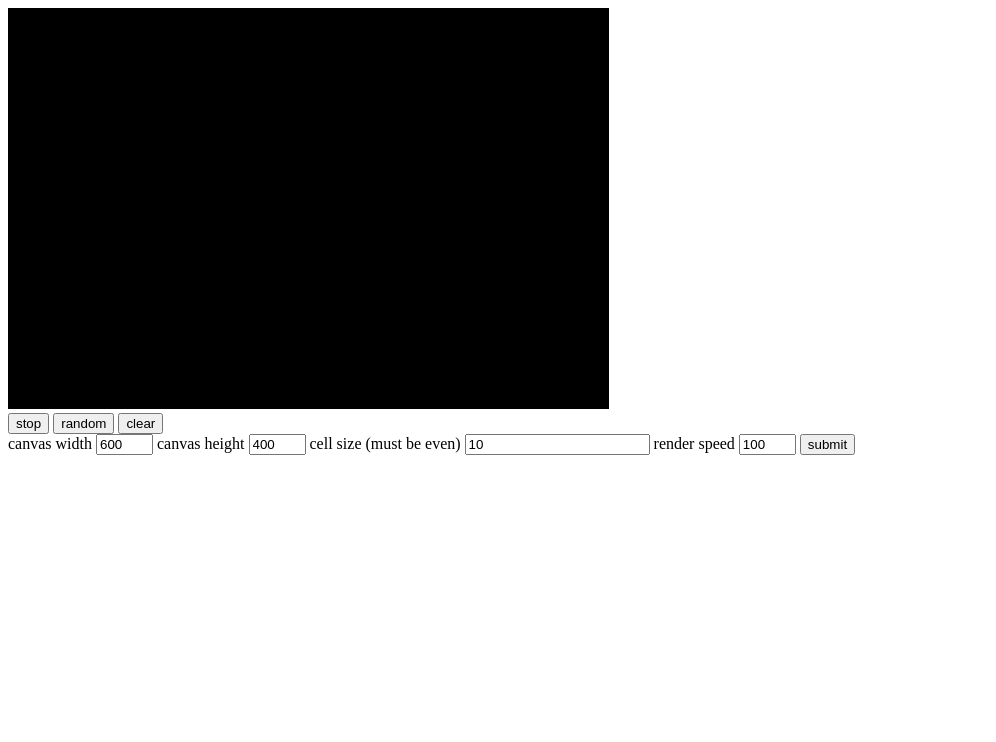
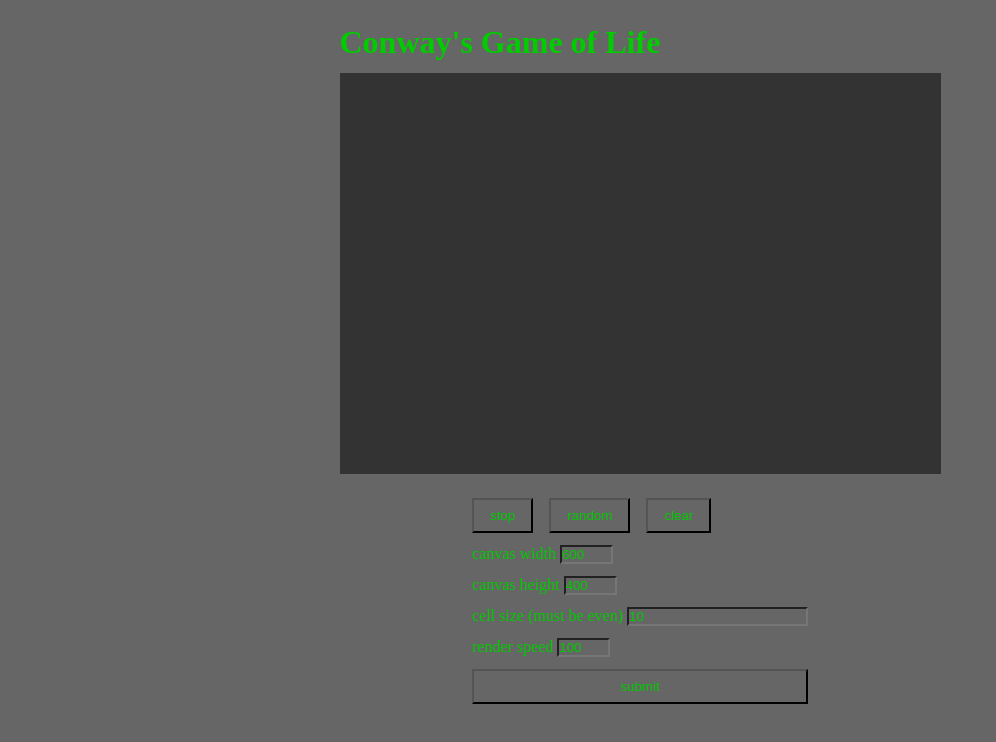
Before and after one commit to 100Rubley/gameOfLife, a plain HTML site: page index.html in a window 1280 px wide. Both pictures are taken after a click on the button "start". Shown: the whole page, without its empty margins (0-996 px from the left). Drawn offline with Linux system fonts and the light colour scheme.

Commit message:
add styles

```diff
--- a/index.html
+++ b/index.html
@@ -10,8 +10,10 @@
 
 <body>
   <main>
+    <h1>Conway's Game of Life</h1>
     <canvas class="canvas" id="canvas"></canvas>
   </main>
+
   <footer>
     <div class="controls">
       <button id="start-btn" value="off">start</button>
--- a/index.js
+++ b/index.js
@@ -9,74 +9,41 @@ const canvasWidthInput = document.getElementById('field-width')
 const cellSizeInput = document.getElementById('cell-size')
 const renderSpeedInput = document.getElementById('render-speed')
 const settingsForm = document.getElementById('settings-form')
+// DOM objects end
 
-// DOM objects end
+//variables start
+const DARK_COLOR = "rgb(51, 51, 51)"
+const LIGHT_COLOR = "rgb(0, 204, 0)"
+
+const ON = "on"
+const OFF = "off"
+
+const START = "start"
+const STOP = "stop"
+
 let cellSize = cellSizeInput.value;
 let renderSpeed = renderSpeedInput.value
+
+const ctx = canvas.getContext('2d');
+let grid, cols, rows, gameRunning;
+//variables end
+
 canvas.width = canvasWidthInput.value;
 canvas.height = canvasHeightInput.value;
-const ctx = canvas.getContext('2d');
-let grid, cols, rows, gameRunning;
 
 const startGame = () => {
-  startBtn.value = 'on'
-  startBtn.innerHTML = 'stop'
+  startBtn.value = ON
+  startBtn.innerHTML = STOP
   if (!gameRunning) {
     gameRunning = setInterval(render, renderSpeed)
   }
 }
 
 const pauseGame = () => {
-  startBtn.value = 'off'
-  startBtn.innerHTML = 'start'
+  startBtn.value = OFF
+  startBtn.innerHTML = START
   clearInterval(gameRunning)
   gameRunning = null;
-}
-
-const toggleGame = () => {
-  if (startBtn.value === 'off') {
-    startGame()
-  } else {
-    pauseGame()
-  }
-}
-
-const randomize = () => {
-  if (startBtn.value === 'on') {
-    pauseGame()
-  }
-  grid = fillWithRandom(make2DArray(cols, rows))
-  render()
-}
-
-const onClear = () => {
-  grid = make2DArray(cols, rows)
-  ctx.fillStyle = "black";
-  ctx.fillRect(0, 0, canvas.width, canvas.height);
-}
-
-const onSubmit = (e) => {
-  e.preventDefault()
-  e.stopPropagation()
-  const { elements } = settingsForm
-
-  if (startBtn.value === 'on') {
-    pauseGame()
-  }
-
-  const data = Array.from(elements).filter(({ name }) => !!name).map(({ name, value }) => ({ name, value }))
-
-  canvas.height = data.find(({ name }) => name === "field-height").value
-  canvas.width = data.find(({ name }) => name === "field-width").value
-  cellSize = data.find(({ name }) => name === "cell-size").value;
-  renderSpeed = data.find(({ name }) => name === "render-speed").value;
-
-  setup()
-}
-
-const onCanvasClick = (e) => {
-  pauseGame()
-  flipCell(e)
 }
 
 const flipCell = (e) => {
@@ -95,21 +62,15 @@ const flipCell = (e) => {
       const y = j * cellSize;
 
       if (grid[i][j] === 1) {
-        ctx.fillStyle = "white";
+        ctx.fillStyle = LIGHT_COLOR;
         ctx.fillRect(x, y, cellSize - 1, cellSize - 1);
       } else {
-        ctx.fillStyle = "black";
+        ctx.fillStyle = DARK_COLOR;
         ctx.fillRect(x, y, cellSize - 1, cellSize - 1);
       }
     }
   }
 }
-
-canvas.addEventListener('click', onCanvasClick)
-settingsForm.addEventListener('submit', onSubmit)
-startBtn.addEventListener('click', toggleGame)
-randomBtn.addEventListener('click', randomize)
-clearBtn.addEventListener('click', onClear)
 
 function make2DArray(cols, rows) {
   let arr = new Array(cols);
@@ -138,7 +99,7 @@ function setup() {
 }
 
 function render() {
-  ctx.fillStyle = "black";
+  ctx.fillStyle = DARK_COLOR;
   ctx.fillRect(0, 0, canvas.width, canvas.height);
   for (let i = 0; i < cols; i++) {
     for (let j = 0; j < rows; j++) {
@@ -146,7 +107,7 @@ function render() {
         const x = i * cellSize;
         const y = j * cellSize;
 
-        ctx.fillStyle = "white";
+        ctx.fillStyle = LIGHT_COLOR;
         ctx.fillRect(x, y, cellSize - 1, cellSize - 1);
       }
     }
@@ -188,3 +149,59 @@ function countNeighdors(grid, x, y) {
 }
 
 setup()
+
+// event handlers start
+const onCanvasClick = (e) => {
+  pauseGame()
+  flipCell(e)
+}
+
+const onSubmit = (e) => {
+  e.preventDefault()
+  e.stopPropagation()
+  const { elements } = settingsForm
+
+  if (startBtn.value === ON) {
+    pauseGame()
+  }
+
+  const data = Array.from(elements).filter(({ name }) => !!name).map(({ name, value }) => ({ name, value }))
+
+  canvas.height = data.find(({ name }) => name === "field-height").value
+  canvas.width = data.find(({ name }) => name === "field-width").value
+  cellSize = data.find(({ name }) => name === "cell-size").value;
+  renderSpeed = data.find(({ name }) => name === "render-speed").value;
+
+  setup()
+}
+
+const toggleGame = () => {
+  if (startBtn.value === OFF) {
+    startGame()
+  } else {
+    pauseGame()
+  }
+}
+
+const randomize = () => {
+  if (startBtn.value === ON) {
+    pauseGame()
+  }
+  grid = fillWithRandom(make2DArray(cols, rows))
+  render()
+}
+
+const onClear = () => {
+  grid = make2DArray(cols, rows)
+  ctx.fillStyle = DARK_COLOR;
+  ctx.fillRect(0, 0, canvas.width, canvas.height);
+}
+// event handlers end
+
+// eventListeners start
+canvas.addEventListener('click', onCanvasClick)
+settingsForm.addEventListener('submit', onSubmit)
+startBtn.addEventListener('click', toggleGame)
+randomBtn.addEventListener('click', randomize)
+clearBtn.addEventListener('click', onClear)
+// eventListeners end
--- a/styles.css
+++ b/styles.css
@@ -1,7 +1,55 @@
+* {
+  margin: 0;
+  padding: 0;
+  box-sizing: border-box;
+  background-color: rgb(102, 102, 102);
+}
+
+body {
+  color: rgb(0, 204, 0);
+  display: flex;
+  align-items: center;
+  flex-direction: column;
+  padding-top: 24px;
+  gap: 24px;
+}
+
+main {
+  display: flex;
+  flex-direction: column;
+  gap: 12px;
+}
+
+footer {
+  display: flex;
+  flex-direction: column;
+  gap: 12px;
+}
+
+button {
+  padding: 8px 16px;
+  color: rgb(0, 204, 0);
+}
+
+.controls {
+  display: flex;
+  gap: 16px;
+}
+
+form {
+  display: flex;
+  flex-direction: column;
+  gap: 12px;
+}
+
+input {
+  color: rgb(0, 204, 0);
+}
+
 .canvas {
-  background-color: black;
-  border-left: 1px solid black;
-  border-top: 1px solid black;
+  background-color: rgb(51, 51, 51);
+  border-left: 1px solid rgb(51, 51, 51);
+  border-top: 1px solid rgb(51, 51, 51);
 }
 
 input[type="number"]::-webkit-inner-spin-button,
```
